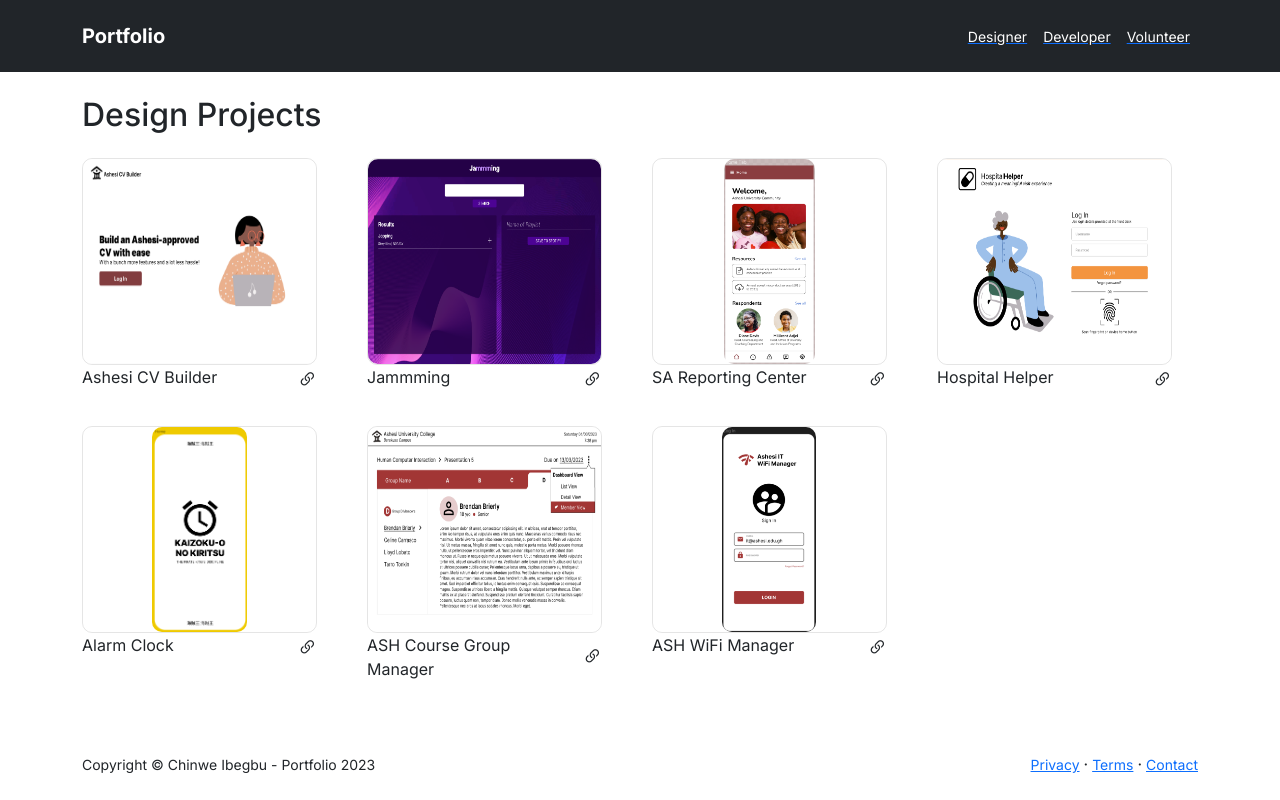
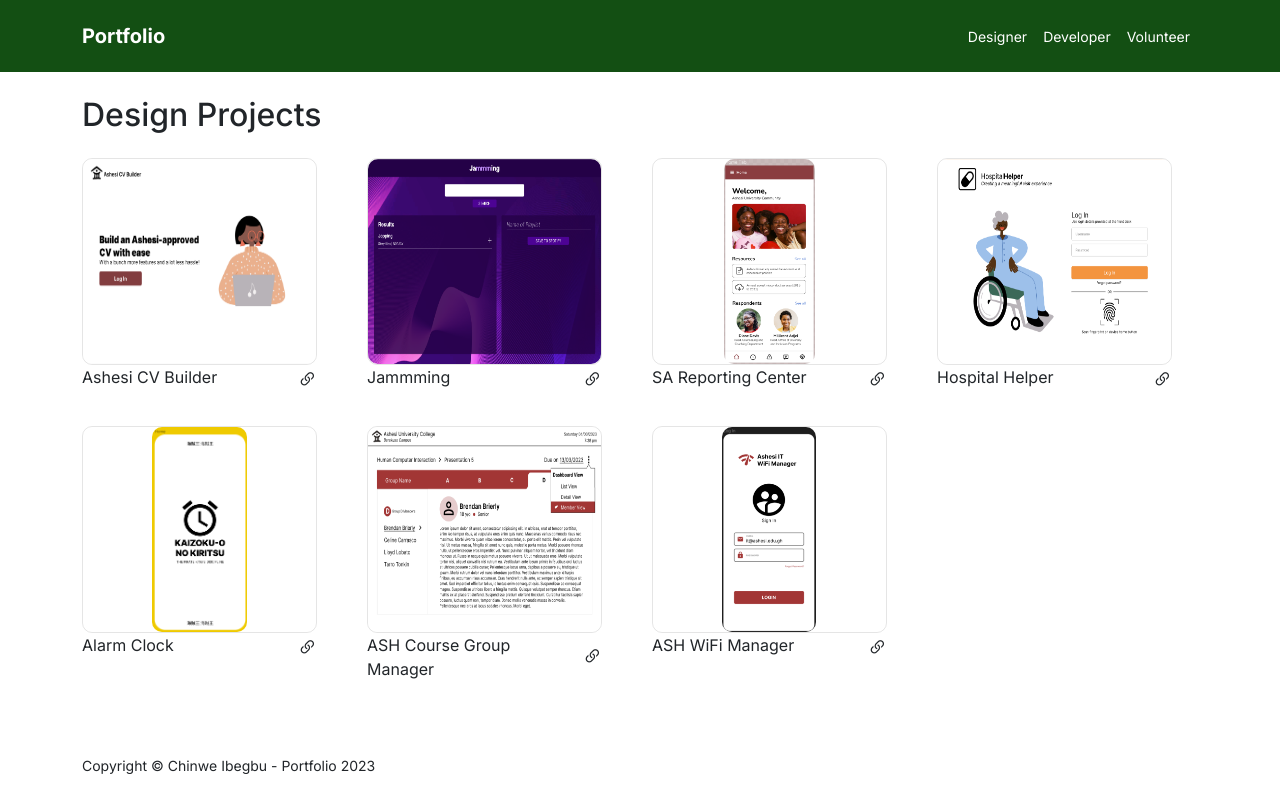
Before and after one commit to chinweibegbu/portfolio, a React (Create React App) app: page /designer in a window 1280 px wide. Built offline with nearby package versions, Linux system fonts and the light colour scheme.

Commit message:
Updated TitleBar and Footer

```diff
--- a/src/components/common/Footer.js
+++ b/src/components/common/Footer.js
@@ -1,16 +1,11 @@
+import React from "react";
+
 function Footer() {
     return (
         <footer className="bg-white py-4 mt-auto">
             <div className="container">
                 <div className="row align-items-center justify-content-between flex-column flex-sm-row">
                     <div className="col-auto"><div className="small m-0">Copyright &copy; Chinwe Ibegbu - Portfolio 2023</div></div>
-                    <div className="col-auto">
-                        <a className="small" href="#!">Privacy</a>
-                        <span className="mx-1">&middot;</span>
-                        <a className="small" href="#!">Terms</a>
-                        <span className="mx-1">&middot;</span>
-                        <a className="small" href="#!">Contact</a>
-                    </div>
                 </div>
             </div>
         </footer>
--- a/src/components/common/TitleBar.js
+++ b/src/components/common/TitleBar.js
@@ -2,10 +2,9 @@
 import { NavLink } from "react-router-dom";
 import '../../styles/TitleBar.css';
 
-
 function TitleBar() {
     return (
-        <nav className="TitleBar navbar navbar-expand-lg navbar-dark bg-dark py-3">
+        <nav className="TitleBar navbar navbar-expand-lg navbar-dark py-3">
             <div className="container">
                 <p className="navbar-brand my-auto" href="index.html"><span className="fw-bolder">Portfolio</span></p>
                 <button className="navbar-toggler" type="button" data-bs-toggle="collapse" data-bs-target="#navbarSupportedContent" aria-controls="navbarSupportedContent" aria-expanded="false" aria-label="Toggle navigation"><span className="navbar-toggler-icon"></span></button>
--- a/src/styles/TitleBar.css
+++ b/src/styles/TitleBar.css
@@ -1,3 +1,11 @@
+.TitleBar {
+    background-color: #134f13;
+}
+
+.TitleBar a {
+    text-decoration: none;
+}
+
 .TitleBar .nav-link {
     color: white;
     margin: auto;
```
